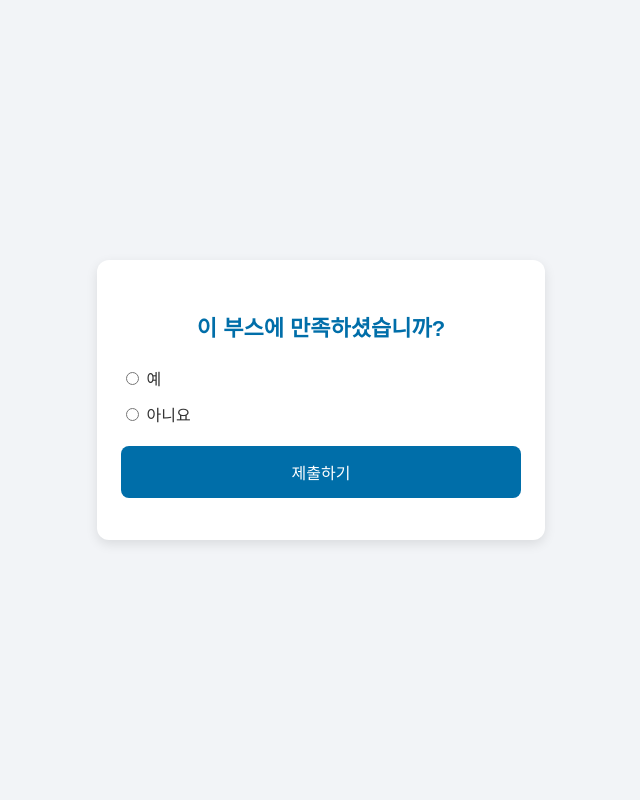
After one commit to 1anminJ/booth_count, a Flask app: template templates/feedback.html in a window 1280 px wide. The commit adds this page. Shown: the whole page, without its empty margins (319-959 px from the left). Run offline with Flask 3, Linux system fonts and the light colour scheme; the template is opened without the code that fills it, so the values that code supplies are empty.

Commit message:
feat: feedback 페이지 추가

```diff
--- a/app.py
+++ b/app.py
@@ -5,7 +5,6 @@ from datetime import datetime
 
 app = Flask(__name__)
 LOG_FILE = "log.csv"
-
 # ✅ UUID + area + today 조합 중복 체크
 def is_duplicate_today(uuid, area):
     if not os.path.exists(LOG_FILE):
--- a/static/css/style.css
+++ b/static/css/style.css
@@ -49,3 +49,31 @@ button, a.button {
 button:hover, a.button:hover {
   background-color: #005c8e;
 }
+
+form button {
+  width: 100%;
+  padding: 14px;
+  background-color: #006ea9;
+  color: white;
+  border: none;
+  font-size: 16px;
+  border-radius: 8px;
+  cursor: pointer;
+  transition: background-color 0.3s;
+}
+
+form button:hover {
+  background-color: #005080;
+}
+
+.radio-group {
+  margin: 20px 0;
+  text-align: left;
+}
+
+.radio-group label {
+  display: block;
+  margin-bottom: 12px;
+  font-size: 16px;
+  color: #333;
+}
--- /dev/null
+++ b/templates/feedback.html
@@ -0,0 +1,26 @@
+<!DOCTYPE html>
+<html lang="ko">
+<head>
+  <meta charset="UTF-8">
+  <meta name="viewport" content="width=device-width, initial-scale=1.0">
+  <title>만족도 조사</title>
+  <link rel="stylesheet" href="{{ url_for('static', filename='css/style.css') }}">
+</head>
+<body>
+  <div class="container">
+    <h2>이 부스에 만족하셨습니까?</h2>
+    <form method="POST" action="/submit">
+      <input type="hidden" name="uuid" value="{{ uuid }}">
+      <input type="hidden" name="area" value="{{ area }}">
+      <input type="hidden" name="identity" value="{{ identity }}">
+
+      <div class="radio-group">
+        <label><input type="radio" name="satisfaction" value="예" required> 예</label>
+        <label><input type="radio" name="satisfaction" value="아니요"> 아니요</label>
+      </div>
+
+      <button type="submit">제출하기</button>
+    </form>
+  </div>
+</body>
+</html>
```
Also changed, not shown: templates/form.html (+12 -8 lines).
